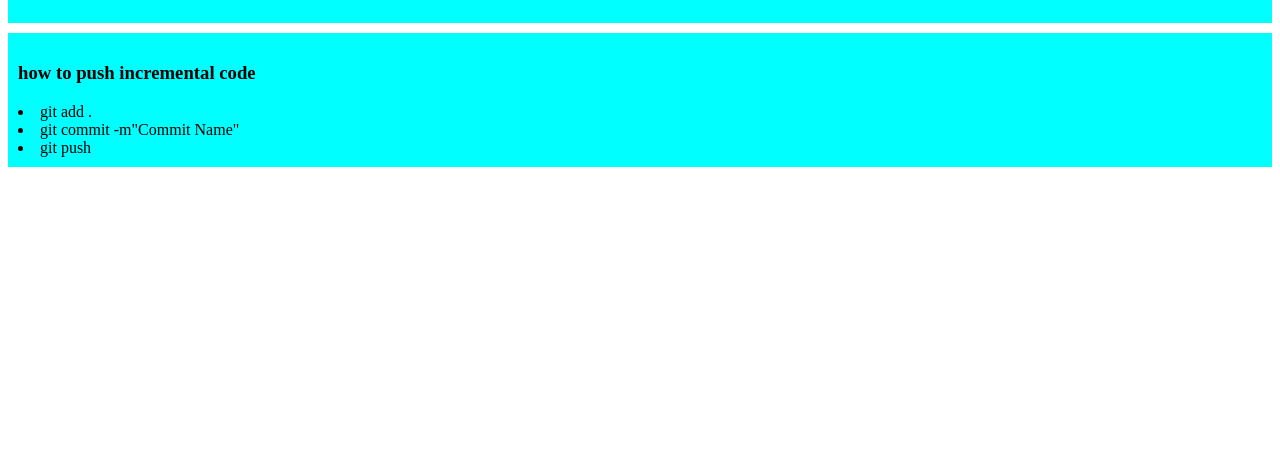
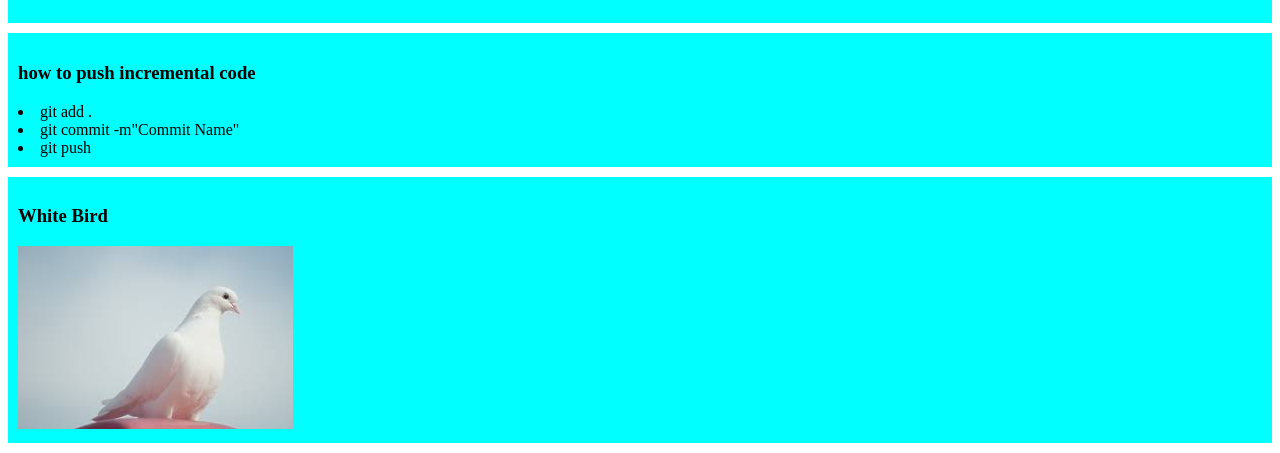
Before and after one commit to mdzarif55/first-projeject-github, a plain HTML site: page index.html in a window 1280 px wide. Shown: the part 347-800 px from the top of the page. Drawn offline with Linux system fonts and the light colour scheme.

Commit message:
white bird added

```diff
--- a/index.html
+++ b/index.html
@@ -4,7 +4,7 @@
     <meta charset="UTF-8">
     <meta name="viewport" content="width=device-width, initial-scale=1.0">
     <title>First Git Website</title>
-    <link rel="stylesheet" href="/style/styl.css">
+    <link rel="stylesheet" href="style/styl.css">
 </head>
 <body>
     <div>
@@ -25,6 +25,10 @@
         <li>git commit -m"Commit Name"</li>
         <li>git push</li>
     </div>
+    <div>
+        <h3>White Bird</h3>
+        <img src="/images.jfif" alt="">
+    </div>
 
 </body>
 </html>
```
Also changed, not shown: images.jfif (added).
